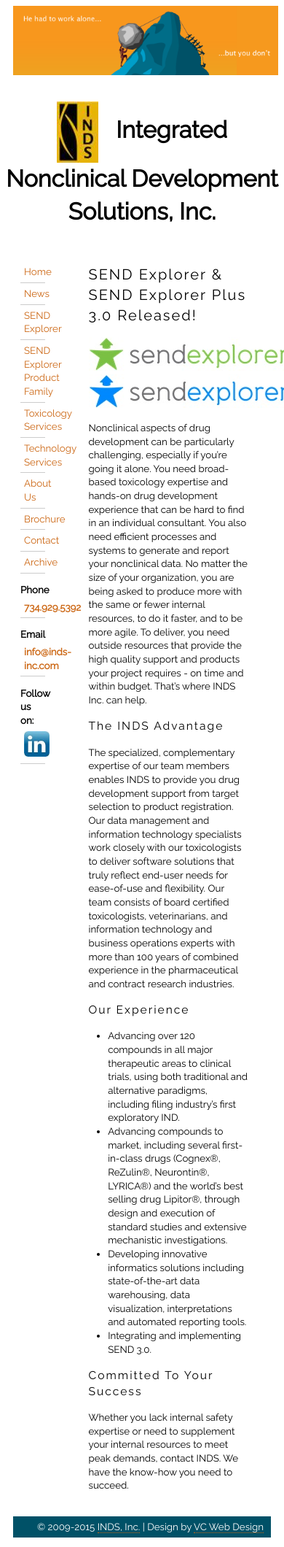
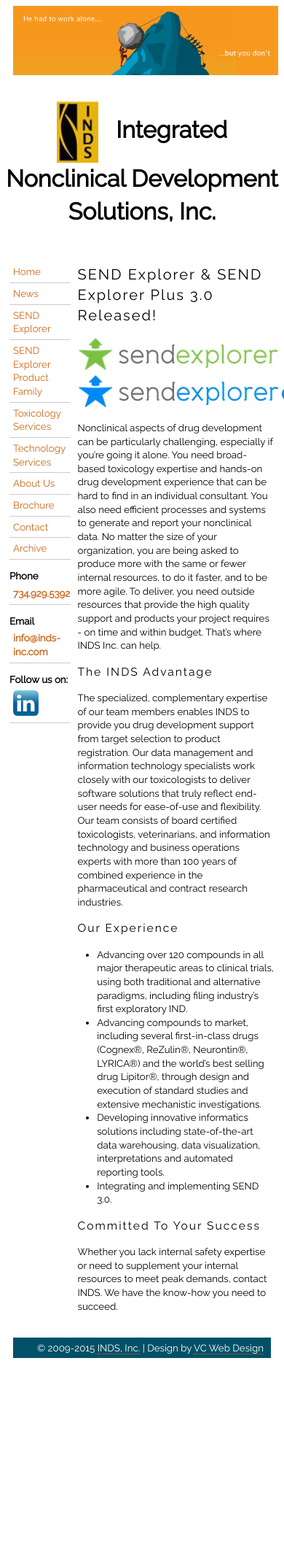
Before and after one commit to inds-inc/inds-inc.github.io, a Jekyll site: the page built from index.md, in a window 390 px wide. Shown: the whole page at 73% size. Built offline with Jekyll 4.4.1, drawn with Linux system fonts in a browser that asks for light colours; comment, search, counter and statistics services are not loaded; after the commit the page ends 1875 px from its top, so only the background shows below that.

Commit message:
fix styles

```diff
--- a/css/body.css
+++ b/css/body.css
@@ -146,6 +146,10 @@
   #twitter {
     display: none;
   }
+
+  .column {
+    padding: 0 5px 0 5px;
+  }
 }
 
 @media (max-width: 480px) {
@@ -165,4 +169,8 @@
   #twitter {
     display: none;
   }
+
+  .column {
+    padding: 0 5px 0 5px;
+  }
 }
```
